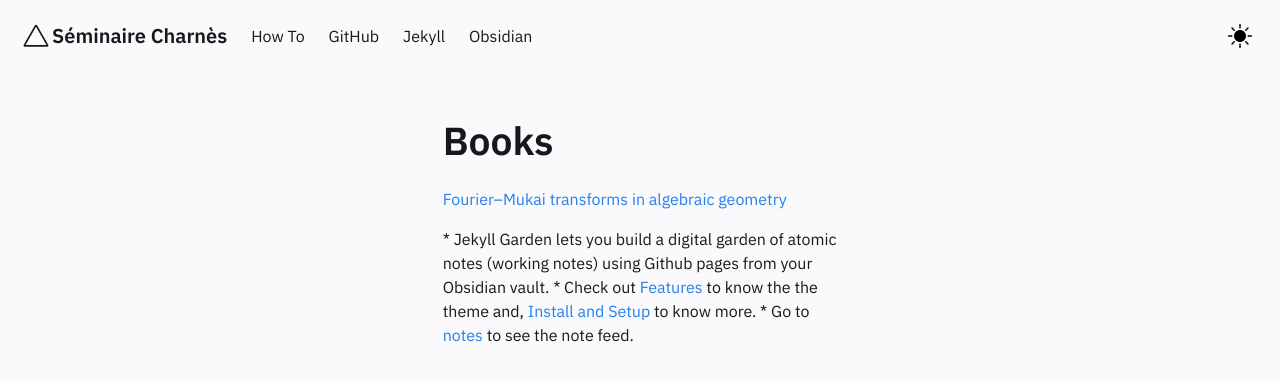
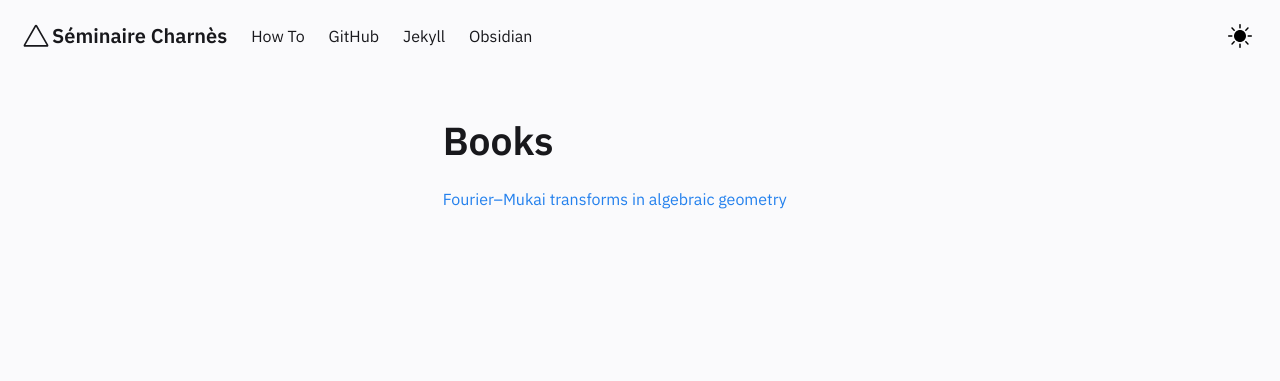
Before and after one commit to runxg/runxg.github.io, a Jekyll site: the page built from pages/index.md, in a window 1280 px wide. Shown: the top 381 px of the page. Built offline with Jekyll 4.4.1, drawn with Linux system fonts in a browser that asks for light colours.

Commit message:
Update Homepage.html

```diff
--- a/_includes/Homepage.html
+++ b/_includes/Homepage.html
@@ -4,12 +4,12 @@
 
     <p>
         <a href="https://typo.iwr.uni-heidelberg.de/fileadmin/groups/arithgeo/templates/data/Judith_Ludwig/Derivierte_Kategorien/H.pdf">Fourier–Mukai transforms in algebraic geometry </a>
- <p>
- <p>
+
+{%- comment -%}
 * Jekyll Garden lets you build a digital garden of atomic notes (working notes) using Github pages from your Obsidian vault.
 * Check out <a href="../posts/features">Features </a> to know the the theme and, <a href="../posts/how-to"> Install and Setup </a> to know more.
 * Go to <a href="../notes"> notes </a> to see the note feed.
-
+{%- endcomment -%}
     </p>
 
     </div>
```
